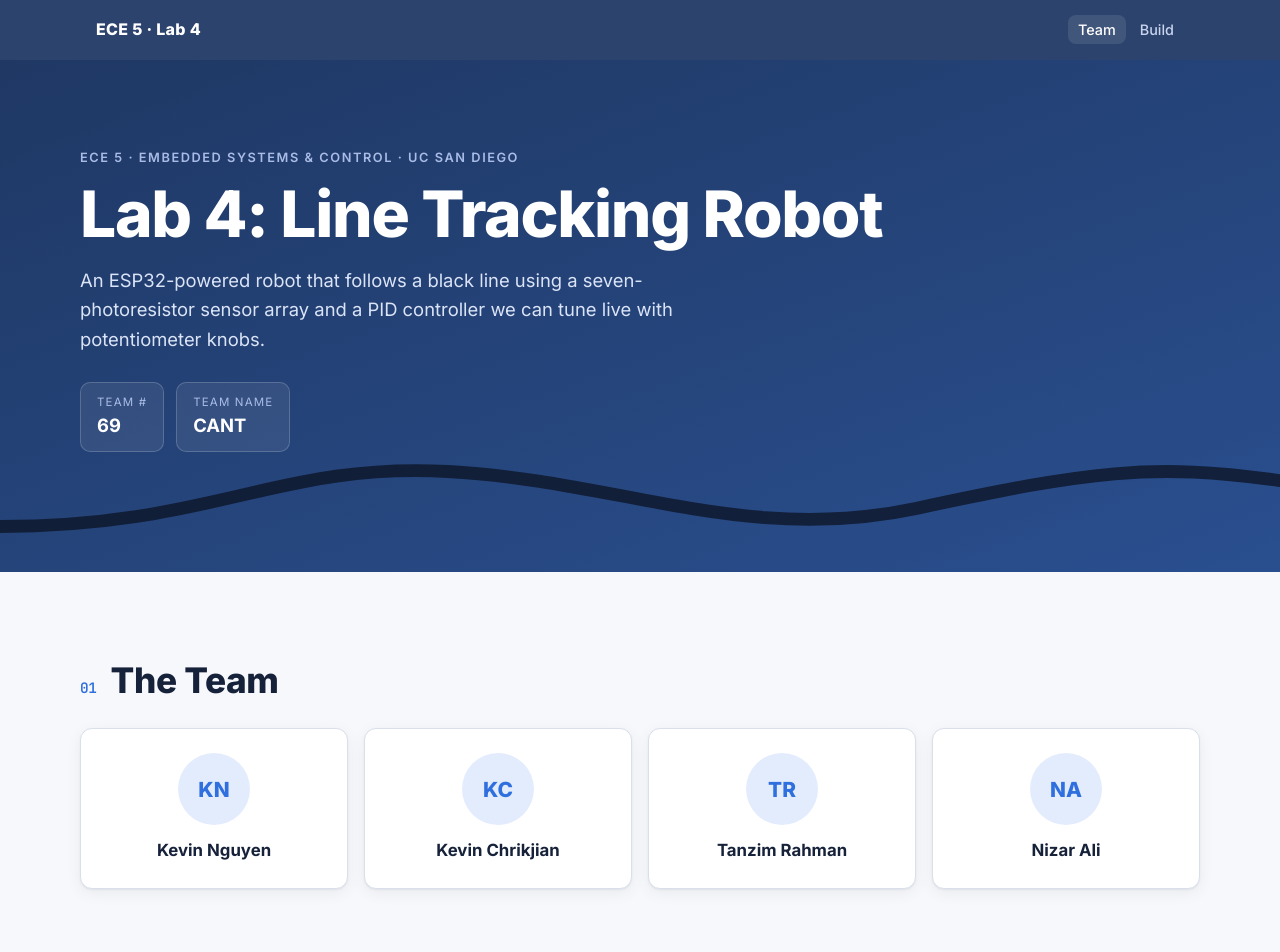
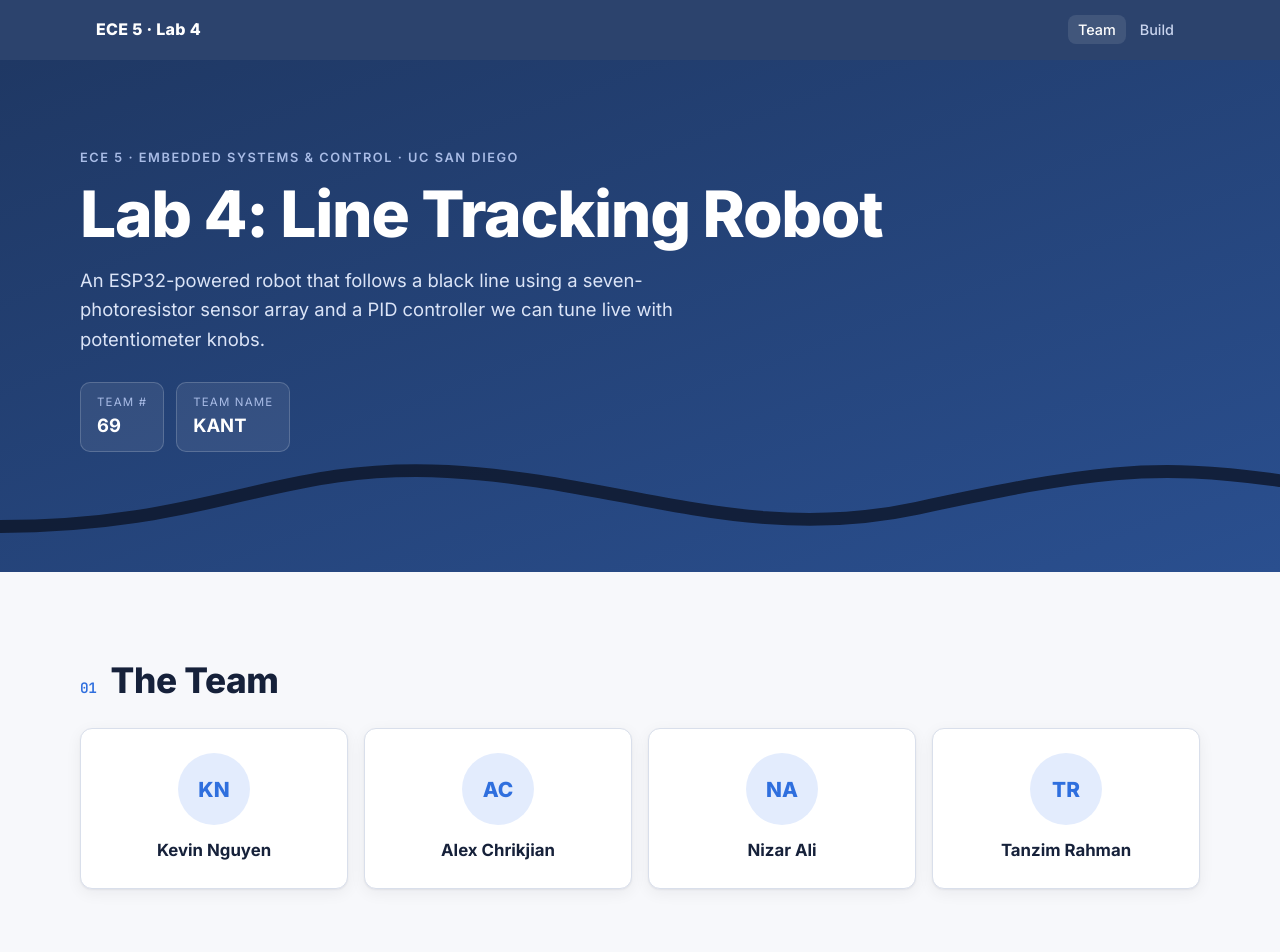
Before and after one commit to nizarbadriali/assembly_website, a plain HTML site: page index.html in a window 1280 px wide. Shown: the top 952 px of the page. Drawn offline with Linux system fonts and the light colour scheme.

Commit message:
Update team name and member list
Co-Authored-By: Claude Opus 5.5 <noreply@anthropic.com>

```diff
--- a/index.html
+++ b/index.html
@@ -43,7 +43,7 @@
       </p>
       <div class="hero-meta">
         <div><span>Team #</span><strong>69</strong></div>
-        <div><span>Team Name</span><strong>CANT</strong></div>
+        <div><span>Team Name</span><strong>KANT</strong></div>
       </div>
     </div>
     <svg class="hero-line" viewBox="0 0 1200 120" preserveAspectRatio="none" aria-hidden="true">
@@ -57,9 +57,9 @@
       <h2 class="section-title"><span>01</span> The Team</h2>
       <div class="team-grid">
         <div class="member"><div class="avatar">KN</div><h3>Kevin Nguyen</h3></div>
-        <div class="member"><div class="avatar">KC</div><h3>Kevin Chrikjian</h3></div>
+        <div class="member"><div class="avatar">AC</div><h3>Alex Chrikjian</h3></div>
+        <div class="member"><div class="avatar">NA</div><h3>Nizar Ali</h3></div>
         <div class="member"><div class="avatar">TR</div><h3>Tanzim Rahman</h3></div>
-        <div class="member"><div class="avatar">NA</div><h3>Nizar Ali</h3></div>
       </div>
 
     </div>
@@ -141,7 +141,7 @@
 
 <footer class="footer">
   <p>ECE 5 · Lab 4 · UC San Diego Jacobs School of Engineering</p>
-  <p>Kevin Nguyen · Kevin Chrikjian · Tanzim Rahman · Nizar Ali</p>
+  <p>Kevin Nguyen · Alex Chrikjian · Nizar Ali · Tanzim Rahman</p>
 </footer>
 
 <script src="script.js"></script>
```
Also changed, not shown: 1 other file.
